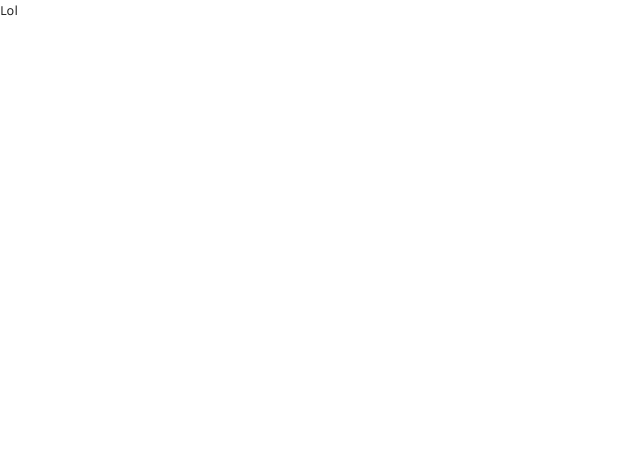
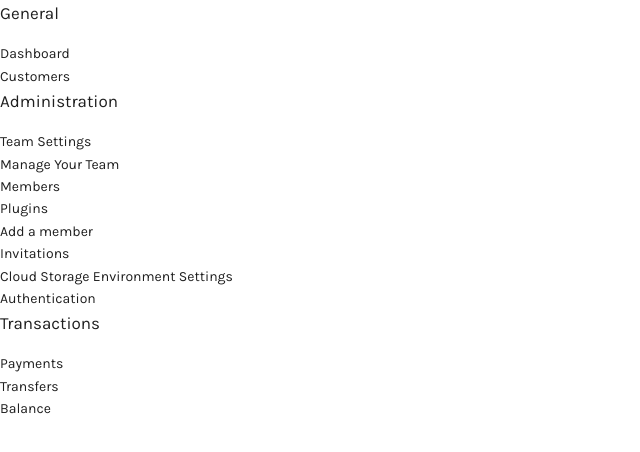
Before and after one commit to cyberShaw/jatayu, a Nuxt app: page /dashboard in a window 1280 px wide. Shown: the top 452 px of the page, without its empty margins (0-640 px from the left). Built offline with nearby package versions, Linux system fonts and the light colour scheme.

Commit message:
Add dashboard

```diff
--- /dev/null
+++ b/components/Aside.vue
@@ -0,0 +1,44 @@
+<template>
+    <aside class="menu">
+        <p class="menu-label">
+            General
+        </p>
+        <ul class="menu-list">
+            <li><a>Dashboard</a></li>
+            <li><a>Customers</a></li>
+        </ul>
+        <p class="menu-label">
+            Administration
+        </p>
+        <ul class="menu-list">
+            <li><a>Team Settings</a></li>
+            <li>
+                <a class="is-active">Manage Your Team</a>
+                <ul>
+                    <li><a>Members</a></li>
+                    <li><a>Plugins</a></li>
+                    <li><a>Add a member</a></li>
+                </ul>
+            </li>
+            <li><a>Invitations</a></li>
+            <li><a>Cloud Storage Environment Settings</a></li>
+            <li><a>Authentication</a></li>
+        </ul>
+        <p class="menu-label">
+            Transactions
+        </p>
+        <ul class="menu-list">
+            <li><a>Payments</a></li>
+            <li><a>Transfers</a></li>
+            <li><a>Balance</a></li>
+        </ul>
+    </aside>
+</template>
+
+<script>
+export default {
+    name: 'Aside',
+}
+</script>
+
+<style></style>
--- /dev/null
+++ b/layouts/dash.vue
@@ -0,0 +1,18 @@
+<template>
+    <div>
+        <Aside />
+        <nuxt />
+    </div>
+</template>
+
+<script>
+    import Aside from '@/components/Aside'
+    export default {
+        data() {
+            return {}
+        },
+        components: {
+            Aside
+        },
+    }
+</script>
--- a/pages/dashboard.vue
+++ b/pages/dashboard.vue
@@ -1,15 +1,10 @@
 <template>
-    <section class="hero">
-        Lol
-    </section>
+
 </template>
 
 <script>
-    export default {
 
-    }
+export default {
+    layout: 'dash'
+}
 </script>
-
-<style>
-
-</style>
```
Also changed, not shown: 2 other files (tests, documents, lock files or other folders).
